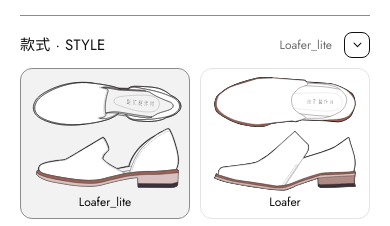
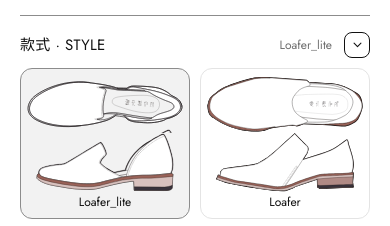
Before and after one commit to willmore-pixel/aika_shoes_studio, a plain HTML site: page play/index.html in a window 390 px wide. Shown: the part 171-397 px from the top of the page. Drawn offline with Linux system fonts and the light colour scheme.

Commit message:
AIKA PLAY: a style card drawn on the phone shows the right top view over the side view
Co-Authored-By: Claude Opus 5.5 <noreply@anthropic.com>
Claude-Session: https://claude.ai/code/session_01568jQfiwWvU4WTc3tBhps6

```diff
--- a/play/index.html
+++ b/play/index.html
@@ -69,6 +69,8 @@ h2 small { font-size: inherit; font-weight: 400; }
 .style-card { border: 1px solid var(--soft); border-radius: 12px; padding: 6px 6px 8px; display: flex; flex-direction: column; align-items: center; gap: 2px; font-size: var(--text); line-height: 1.35; text-align: center; }
 .style-card small { display: block; font-size: var(--text); color: var(--muted); }
 .style-card svg, .style-card img { width: 100%; aspect-ratio: 4/3; display: block; object-fit: contain; }
+.style-card .card-art { width: 100%; aspect-ratio: 4/3; display: flex; flex-direction: column; justify-content: center; gap: 4%; }
+.style-card .card-art svg { width: 100%; aspect-ratio: auto; flex: 1 1 0; min-height: 0; }
 .style-card[aria-pressed="true"] { border-color: var(--chip); background: #f2f2f2; }
 
 .sz-label { margin: 10px 0 6px; font-size: var(--text); color: var(--muted); }
@@ -826,13 +828,17 @@ function renderStyles() {
   const box = $("styles"), keys = Object.keys(STYLES).join();
   if (box.dataset.keys !== keys) {
     box.dataset.keys = keys;
-    box.innerHTML = Object.entries(STYLES).map(([k, s]) => `<button class="style-card" type="button" data-s="${k}">${s.thumb ? `<img src="${s.thumb}" alt="">` : `<svg data-s="${k}"></svg>`}<span>${nameHtml(s.name)}</span></button>`).join("");
+    box.innerHTML = Object.entries(STYLES).map(([k, s]) => `<button class="style-card" type="button" data-s="${k}">${s.thumb ? `<img src="${s.thumb}" alt="">` : `<div class="card-art"><svg data-s="${k}" data-v="top"></svg><svg data-s="${k}" data-v="side"></svg></div>`}<span>${nameHtml(s.name)}</span></button>`).join("");
     box.querySelectorAll("button[data-s]").forEach(b => b.addEventListener("click", () => {
       state.style = b.dataset.s; sel = firstSel(); save(); renderAll();
     }));
   }
   box.querySelectorAll("button[data-s]").forEach(b => b.setAttribute("aria-pressed", b.dataset.s === state.style));
-  box.querySelectorAll("svg[data-s]").forEach(svg => drawView(svg, svg.dataset.s, "L", "all", "th-" + svg.dataset.s));
+  // Without a picture, the card is drawn here the same way: the right foot's top view over the side view.
+  box.querySelectorAll("svg[data-s]").forEach(svg => {
+    const k = svg.dataset.s, v = prep(artOf(k)).side ? svg.dataset.v : "all";
+    if (v === "all" && svg.dataset.v === "side") svg.remove(); else drawView(svg, k, "R", v, `th${svg.dataset.v[0]}-${k}`);
+  });
 }
 
 // A style can be made in only some sizes (st.sizes = { women: [from, to], men: [from, to] }, st.whole, set on the upload page).
```
